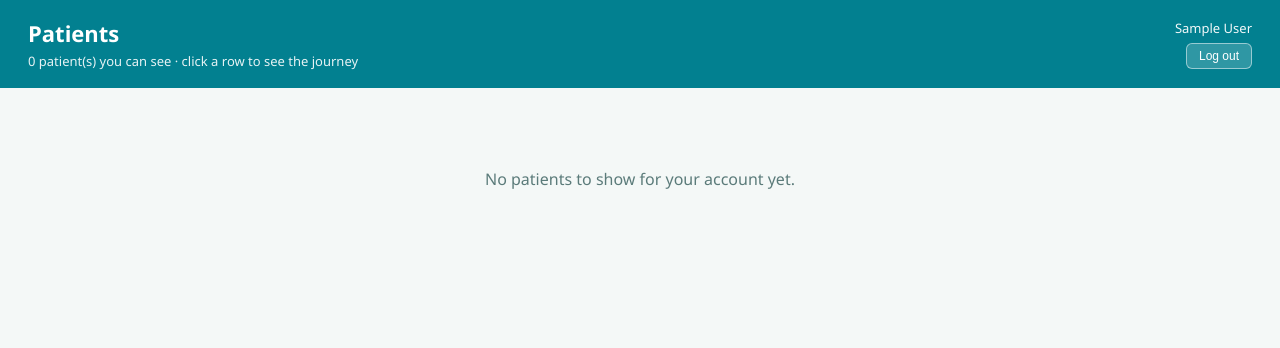
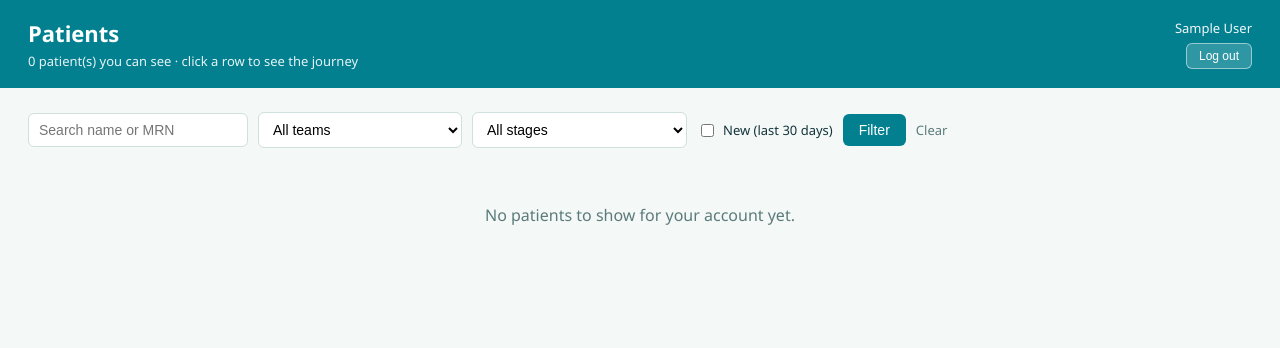
Before and after one commit to Tuqaghazawi/team-dashboard, a Django app: page /patients/ in a window 1280 px wide. Shown: the top 348 px of the page. Run offline with Django 5.2, Linux system fonts and the light colour scheme; the visitor is signed in with stand-in values (Sample User, id 1); data comes from the database, SQL or seed files in the repository; data that the repository does not hold is empty; parts of the project's set-up code (start-up, migrations or seed data) failed here and were passed over.

Commit message:
Add 'new this month' filter and specialty-aware stage options

```diff
--- a/patients/models.py
+++ b/patients/models.py
@@ -30,6 +30,12 @@ class Patient(models.Model):
         POSTOP = "POSTOP", "Post-op follow-up"
         SURVEILLANCE = "SURVEILLANCE", "Surveillance"
         WATCH_WAIT = "WATCH_WAIT", "Watch & wait"
+
+    # Stages that only apply to certain specialties (all others apply everywhere)
+    SPECIALTY_RESTRICTED_STAGES = {
+        Stage.TNT: {Specialty.COLORECTAL},
+        Stage.WATCH_WAIT: {Specialty.COLORECTAL},
+    }
 
     # --- Registration details (entered by the prep-clinic coordinator) ---
     name = models.CharField(max_length=120)
@@ -109,3 +115,18 @@ class Patient(models.Model):
                 status = "upcoming"
             timeline.append({"label": label, "status": status})
         return timeline
+
+    @classmethod
+    def stages_for_specialties(cls, specialties):
+        """Stage choices relevant to a set of specialties.
+
+        Restricted stages (e.g. TNT, Watch & wait — rectal only) are dropped
+        unless one of the given specialties allows them.
+        """
+        specialties = set(specialties)
+        options = []
+        for value, label in cls.Stage.choices:
+            allowed = cls.SPECIALTY_RESTRICTED_STAGES.get(value)
+            if allowed is None or (allowed & specialties):
+                options.append((value, label))
+        return options
--- a/patients/templates/patients/patient_list.html
+++ b/patients/templates/patients/patient_list.html
@@ -28,6 +28,16 @@
     .badge { display: inline-block; padding: 2px 10px; border-radius: 999px; background: #eaf4f2; color: var(--teal); font-size: 12px; }
     .muted { color: var(--muted); }
     .empty { padding: 40px; text-align: center; color: var(--muted); }
+
+    /* filter bar */
+    .filters { display: flex; flex-wrap: wrap; gap: 10px; margin-bottom: 16px; align-items: center; }
+    .filters input[type=text], .filters select { padding: 8px 10px; border: 1px solid #cfe0de; border-radius: 6px; font-size: 14px; background: #fff; }
+    .filters input[type=text] { min-width: 220px; }
+    .filters button { padding: 8px 16px; background: var(--teal); color: #fff; border: none; border-radius: 6px; font-size: 14px; cursor: pointer; }
+    .filters button:hover { background: #026b78; }
+    .filters .check { font-size: 13px; color: var(--ink); display: flex; align-items: center; gap: 6px; }
+    .filters .clear { font-size: 13px; color: var(--muted); text-decoration: none; }
+    .filters .clear:hover { text-decoration: underline; }
 
     /* expandable detail row */
     tr.detail > td { background: #f0f7f6; padding: 18px 24px; }
@@ -68,6 +78,27 @@
   </header>
 
   <div class="wrap">
+    <form class="filters" method="get">
+      <input type="text" name="q" value="{{ q }}" placeholder="Search name or MRN">
+      {% if show_team_filter %}
+      <select name="team">
+        <option value="">All teams</option>
+        {% for team in teams %}
+        <option value="{{ team.id }}" {% if team.id|stringformat:'s' == selected_team %}selected{% endif %}>{{ team.consultant }}</option>
+        {% endfor %}
+      </select>
+      {% endif %}
+      <select name="stage">
+        <option value="">All stages</option>
+        {% for value, label in stages %}
+        <option value="{{ value }}" {% if value == selected_stage %}selected{% endif %}>{{ label }}</option>
+        {% endfor %}
+      </select>
+      <label class="check"><input type="checkbox" name="new" value="1" {% if new_only %}checked{% endif %}> New (last 30 days)</label>
+      <button type="submit">Filter</button>
+      <a class="clear" href="{% url 'patient_list' %}">Clear</a>
+    </form>
+
     {% if patients %}
     <table>
       <thead>
--- a/patients/views.py
+++ b/patients/views.py
@@ -1,5 +1,11 @@
+from datetime import timedelta
+
 from django.contrib.auth.decorators import login_required
+from django.db.models import Q
 from django.shortcuts import get_object_or_404, render
+from django.utils import timezone
+
+from teams.models import Team
 
 from .models import Patient
 
@@ -16,8 +22,41 @@ def _visible_patients(user):
 
 @login_required
 def patient_list(request):
-    patients = _visible_patients(request.user)
-    return render(request, "patients/patient_list.html", {"patients": patients})
+    visible = _visible_patients(request.user)
+    patients = visible
+
+    # --- read filters from the URL (?q=...&team=...&stage=...&new=1) ---
+    q = request.GET.get("q", "").strip()
+    selected_team = request.GET.get("team", "")
+    selected_stage = request.GET.get("stage", "")
+    new_only = request.GET.get("new") == "1"
+
+    if q:
+        patients = patients.filter(Q(name__icontains=q) | Q(mrn__icontains=q))
+    if selected_team:
+        patients = patients.filter(team_id=selected_team)
+    if selected_stage:
+        patients = patients.filter(stage=selected_stage)
+    if new_only:
+        cutoff = timezone.now() - timedelta(days=30)
+        patients = patients.filter(registered_at__gte=cutoff)
+
+    # Stage options shown depend on which specialties this user actually sees
+    present_specialties = set(visible.values_list("specialty", flat=True))
+    stage_options = Patient.stages_for_specialties(present_specialties)
+
+    context = {
+        "patients": patients,
+        "q": q,
+        "selected_team": selected_team,
+        "selected_stage": selected_stage,
+        "new_only": new_only,
+        "stages": stage_options,
+        # Only see-all users get a team filter (team-scoped users already see one team)
+        "show_team_filter": request.user.can_see_all_patients,
+        "teams": Team.objects.all() if request.user.can_see_all_patients else None,
+    }
+    return render(request, "patients/patient_list.html", context)
 
 
 @login_required
```
